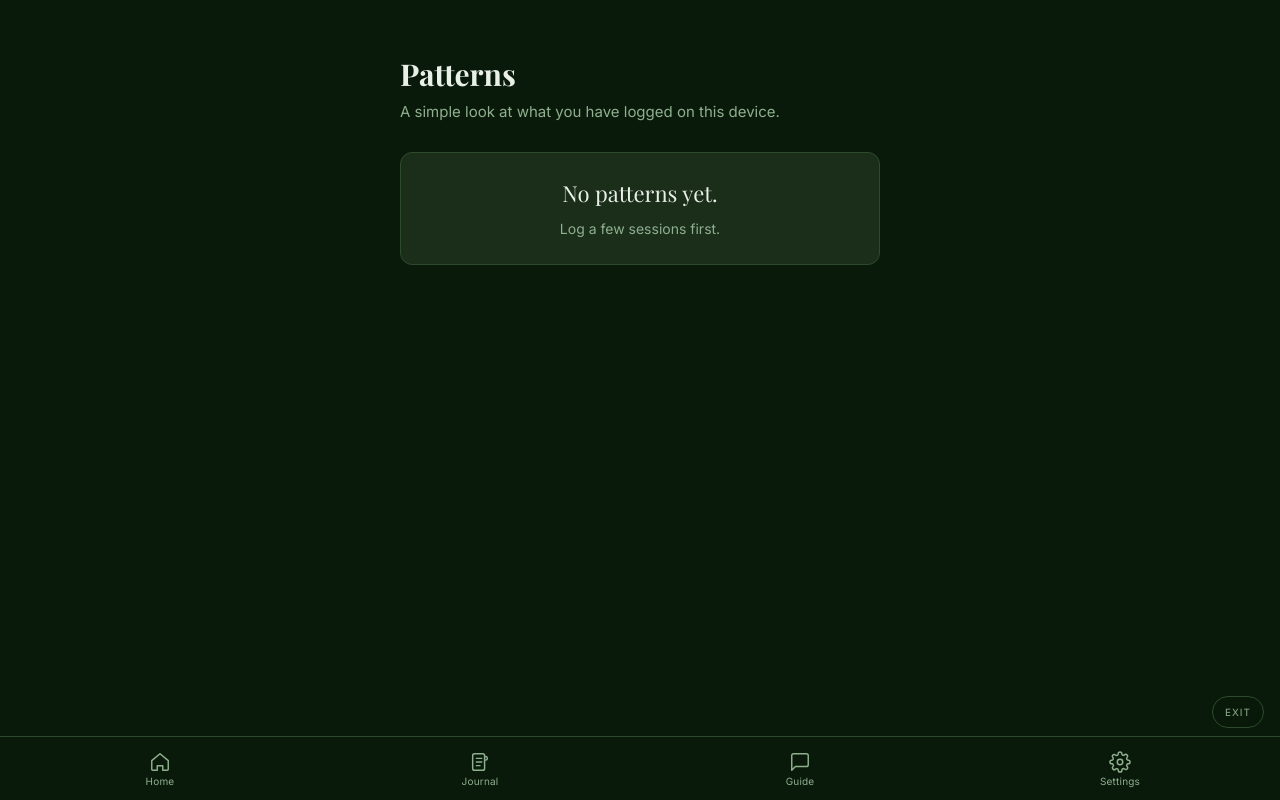
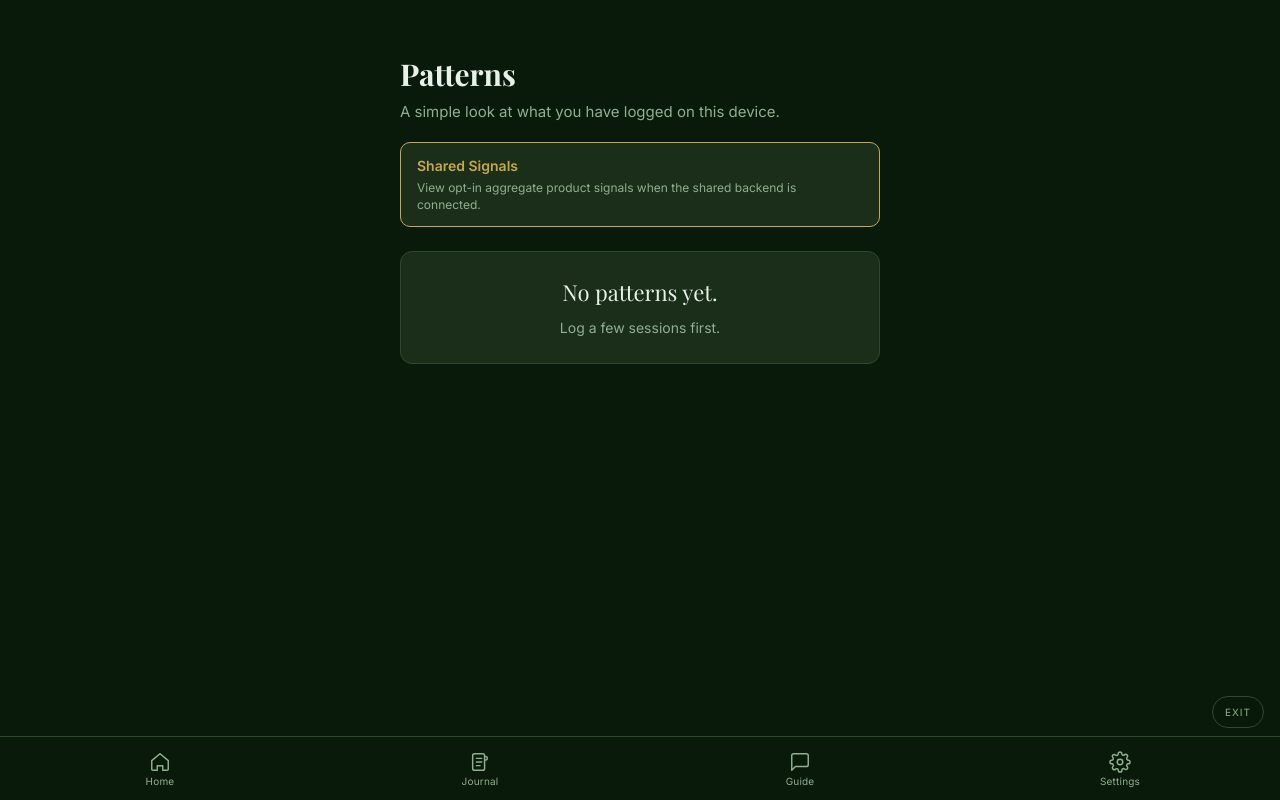
Before and after one commit to casevoiceai/my420journal-app, a React (Vite) app: page /insights in a window 1280 px wide. Built offline with nearby package versions, Linux system fonts and the light colour scheme.

Commit message:
Link insights to shared signals

```diff
--- a/src/screens/Insights.jsx
+++ b/src/screens/Insights.jsx
@@ -1,4 +1,5 @@
 import { useEffect, useMemo, useState } from 'react'
+import { useNavigate } from 'react-router-dom'
 import { localStore } from '../lib/localStore'
 import { isDevMode } from '../lib/dev'
 
@@ -151,6 +152,7 @@ function TagList({ title, counts }) {
 }
 
 export default function Insights() {
+  const navigate = useNavigate()
   const [entries, setEntries] = useState([])
   const [loading, setLoading] = useState(true)
 
@@ -238,11 +240,35 @@ export default function Insights() {
           fontFamily: fontInter,
           fontSize: '15px',
           color: S.textSecondary,
-          margin: '0 0 28px 0',
+          margin: '0 0 18px 0',
           lineHeight: 1.6,
         }}>
           A simple look at what you have logged on this device.
         </p>
+
+        <button
+          onClick={() => navigate('/shared-signals')}
+          style={{
+            width: '100%',
+            minHeight: '52px',
+            backgroundColor: S.surface,
+            border: `1px solid ${S.gold}`,
+            borderRadius: '10px',
+            color: S.gold,
+            fontFamily: fontInter,
+            fontSize: '14px',
+            fontWeight: '700',
+            cursor: 'pointer',
+            marginBottom: '24px',
+            padding: '12px 16px',
+            textAlign: 'left',
+          }}
+        >
+          Shared Signals
+          <span style={{ display: 'block', color: S.textSecondary, fontSize: '12px', fontWeight: '400', marginTop: '4px', lineHeight: 1.4 }}>
+            View opt-in aggregate product signals when the shared backend is connected.
+          </span>
+        </button>
 
         {patterns.total === 0 ? (
           <div style={{
```
